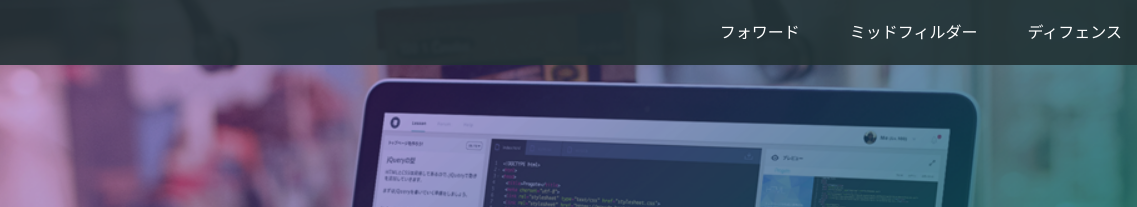
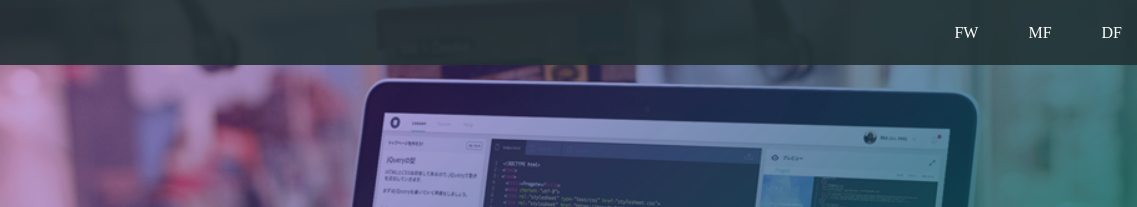
Before and after one commit to kawaguchimasahiro/kawamasa9261, a plain HTML site: page index.html in a window 1280 px wide. Shown: the top 207 px of the page, 143-1280 px from the left. Drawn offline with Linux system fonts and the light colour scheme.

Commit message:
Update index.html

```diff
--- a/index.html
+++ b/index.html
@@ -15,9 +15,9 @@
       </div>
       <span class="fa fa-bars menu-icon"></span>
       <div class="header-right">
-        <a href="#">フォワード</a>
-        <a href="#">ミッドフィルダー</a>
-        <a href="#" class="login">ディフェンス</a>
+        <a href="#">FW</a>
+        <a href="#">MF</a>
+        <a href="#" class="login">DF</a>
       </div>
     </div>
   </header>
```
